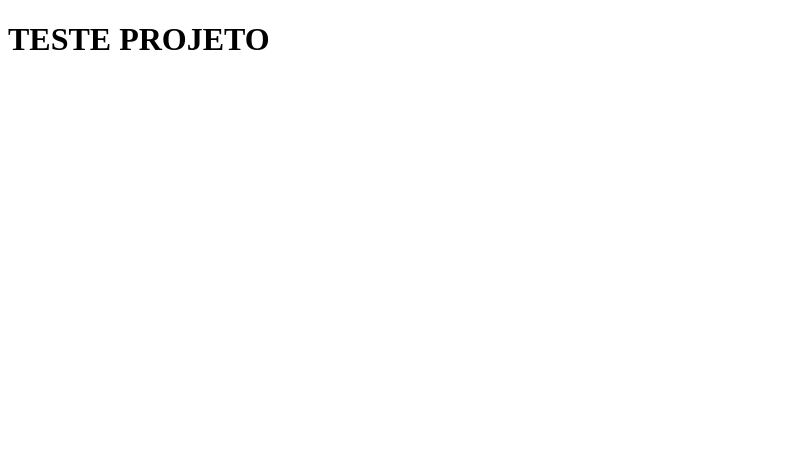
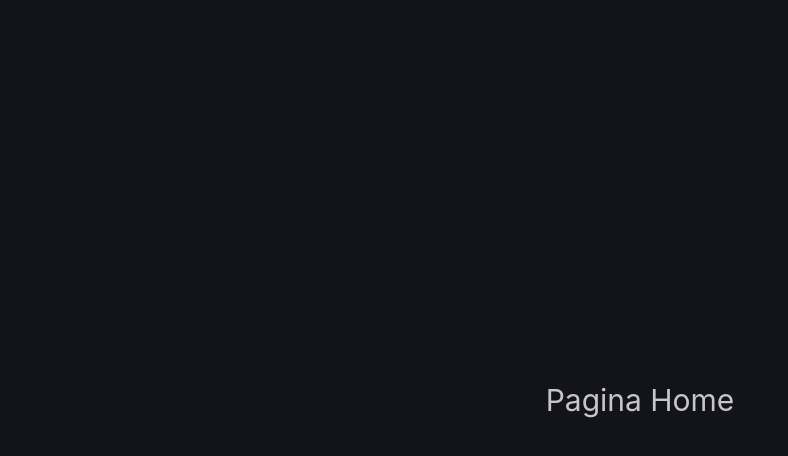
Before and after one commit to Barba2k2/BarberPro-Web, a Next.js app: page / in a window 1280 px wide. Shown: the top 456 px of the page, without its empty margins (0-788 px from the left). Built offline with nearby package versions, Linux system fonts and the light colour scheme.

Commit message:
added chakra ui and defined default colors

```diff
--- a/src/pages/_app.tsx
+++ b/src/pages/_app.tsx
@@ -1,7 +1,32 @@
 import type { AppProps } from "next/app";
+import { ChakraProvider } from "@chakra-ui/react";
+import { extendTheme } from "@chakra-ui/react";
+
+const colors = {
+  barber: {
+    900: "#12131b",
+    400: "#1b1c29",
+    100: "#c6c6c6",
+  },
+  button: {
+    cta: "#fba931",
+    default: "#FFF",
+    gray: "#DFDFDF",
+    danger: "#FF4040",
+  },
+  orange: {
+    900: "#fba931",
+  },
+};
+
+const theme = extendTheme({ colors });
 
 function MyApp({ Component, pageProps }: AppProps) {
-  return <Component {...pageProps} />;
+  return (
+    <ChakraProvider theme={theme}>
+      <Component {...pageProps} />
+    </ChakraProvider>
+  );
 }
 
 export default MyApp;
--- a/src/pages/index.tsx
+++ b/src/pages/index.tsx
@@ -1,4 +1,5 @@
 import Head from "next/head";
+import { Flex, Text } from "@chakra-ui/react";
 
 export default function Home() {
   return (
@@ -6,9 +7,9 @@ export default function Home() {
       <Head>
         <title>BarberPro - Seu Sistema Completo</title>
       </Head>
-      <div>
-        <h1>TESTE PROJETO</h1>
-      </div>
+      <Flex background="barber.900" height="100vh" alignItems="center" justifyContent="center">
+        <Text fontSize={30} color="barber.100">Pagina Home</Text>
+      </Flex>
     </>
   );
 }
```
Also changed, not shown: package.json (+9 -4 lines), 1 other file (tests, documents, lock files or other folders).
